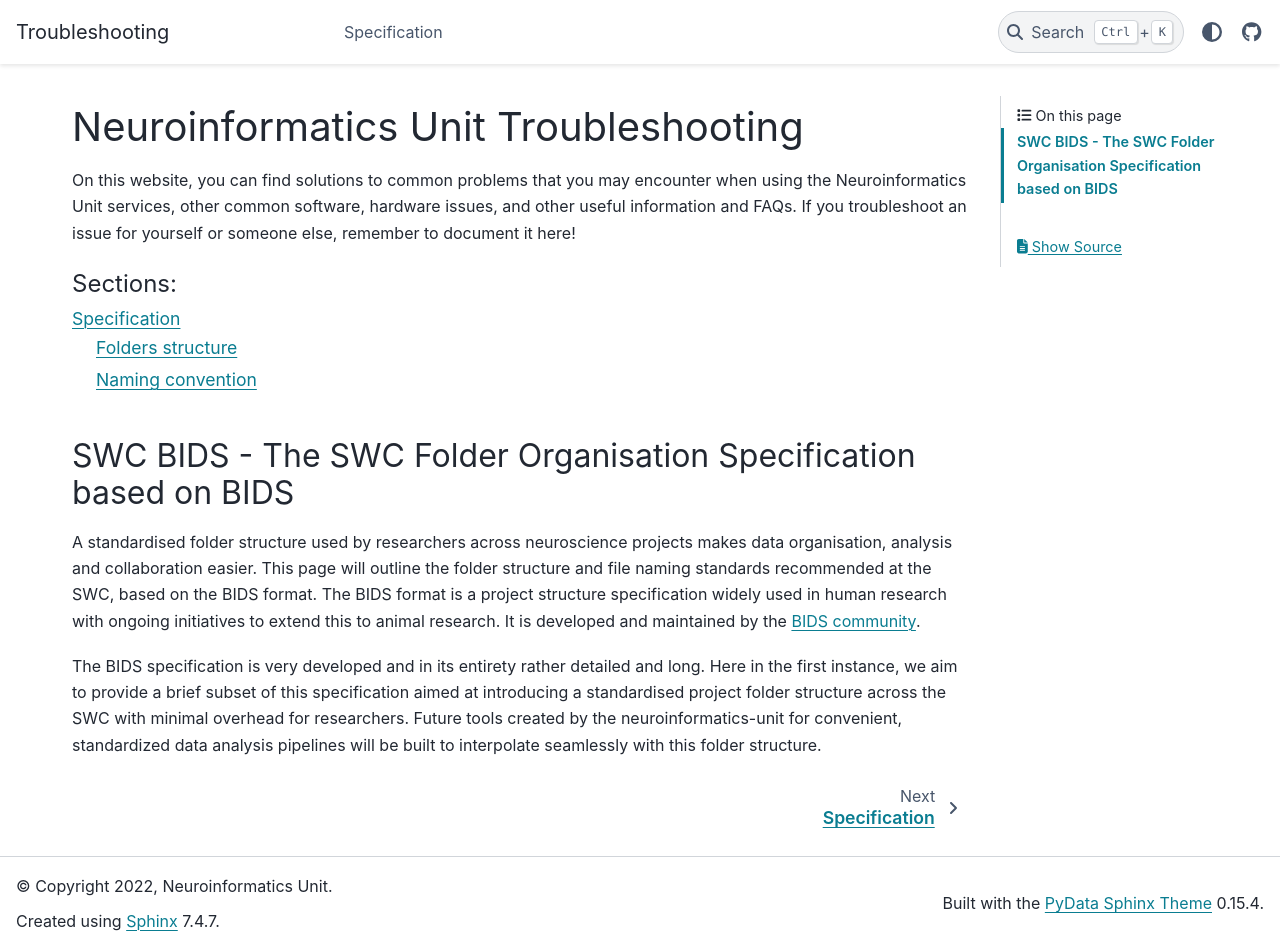
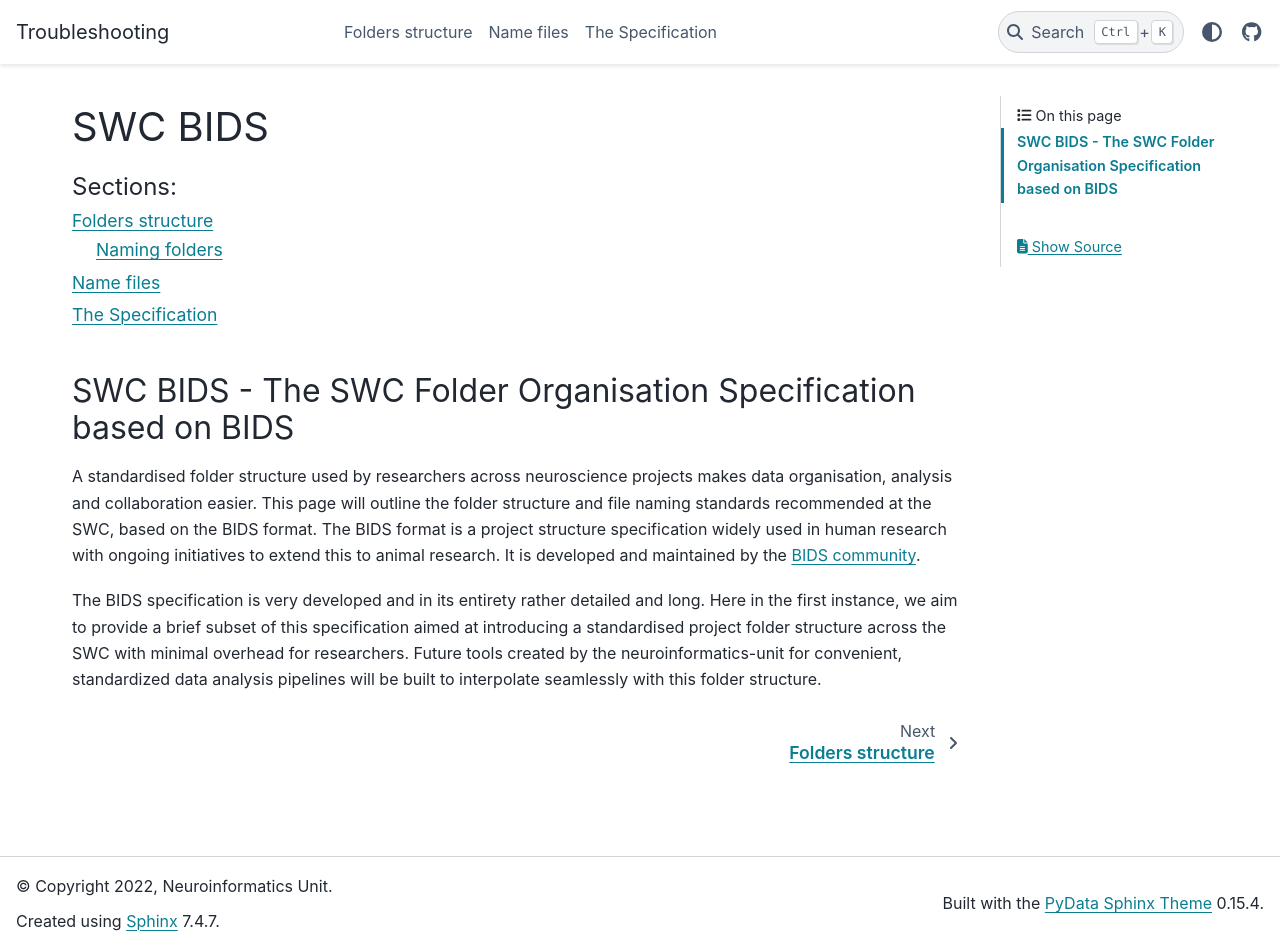
Before and after one commit to neuroinformatics-unit/NeuroBlueprint, a Sphinx documentation site: the page built from docs/source/index.rst, in a window 1280 px wide and 950 px high. Built offline with Sphinx 7.4.7 and the PyData theme 0.15.4, drawn with Linux system fonts in a browser that asks for light colours.

Commit message:
Add changes to build the website

````diff
--- a/README.md
+++ b/README.md
@@ -1,4 +1,4 @@
-## SWC BIDS - The SWC Folder Organisation Specification based on BIDS
+# SWC BIDS - The SWC Folder Organisation Specification based on BIDS
 
 A standardised folder structure used by researchers across neuroscience projects makes data organisation, analysis and collaboration easier.
 This page will outline the folder structure and file naming standards recommended at the SWC, based on the BIDS format. The BIDS format is a project structure specification widely used in human research with ongoing initiatives to extend this to animal research. It is developed and maintained by the [BIDS community](https://bids.neuroimaging.io/).
--- a/docs/source/file_naming.md
+++ b/docs/source/file_naming.md
@@ -0,0 +1 @@
+# Name files
--- a/docs/source/folder_structure.md
+++ b/docs/source/folder_structure.md
@@ -1,5 +1,4 @@
-# Specification
-## Folders structure
+# Folders structure
 Your project folder containing raw data will be structured in a hierarchical way following BIDS standards:
 ```
 project/
@@ -21,7 +20,7 @@ my_project/
             ├── spike_sorted_data.mat
             └── notes.yaml
 ```
-## Naming convention
+## Naming folders
 
 ### Project
 Can have any name, this should be descriptive of the dataset contained in the folder.
--- a/docs/source/index.rst
+++ b/docs/source/index.rst
@@ -4,19 +4,18 @@
    contain the root `toctree` directive.
 
 =====================================
-Neuroinformatics Unit Troubleshooting
+SWC BIDS
 =====================================
 .. write a description of a troubleshooting website
 
-On this website, you can find solutions to common problems that you may encounter when using the Neuroinformatics Unit services,
-other common software, hardware issues, and other useful information and FAQs.
-If you troubleshoot an issue for yourself or someone else, remember to document it here!
 
 .. toctree::
    :maxdepth: 2
    :caption: Sections:
 
    folder_structure.md
+   file_naming.md
+   specification.md
 
 .. include:: readme_link.md
    :parser: myst_parser.sphinx_
````
